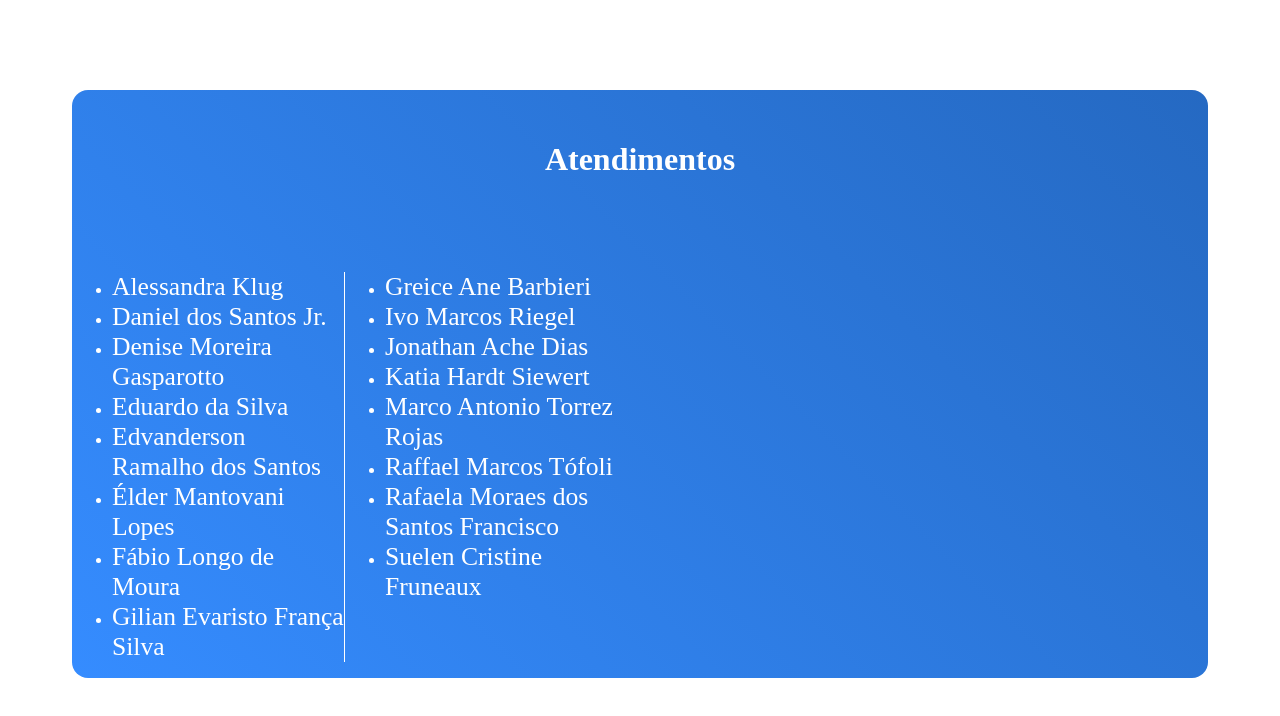
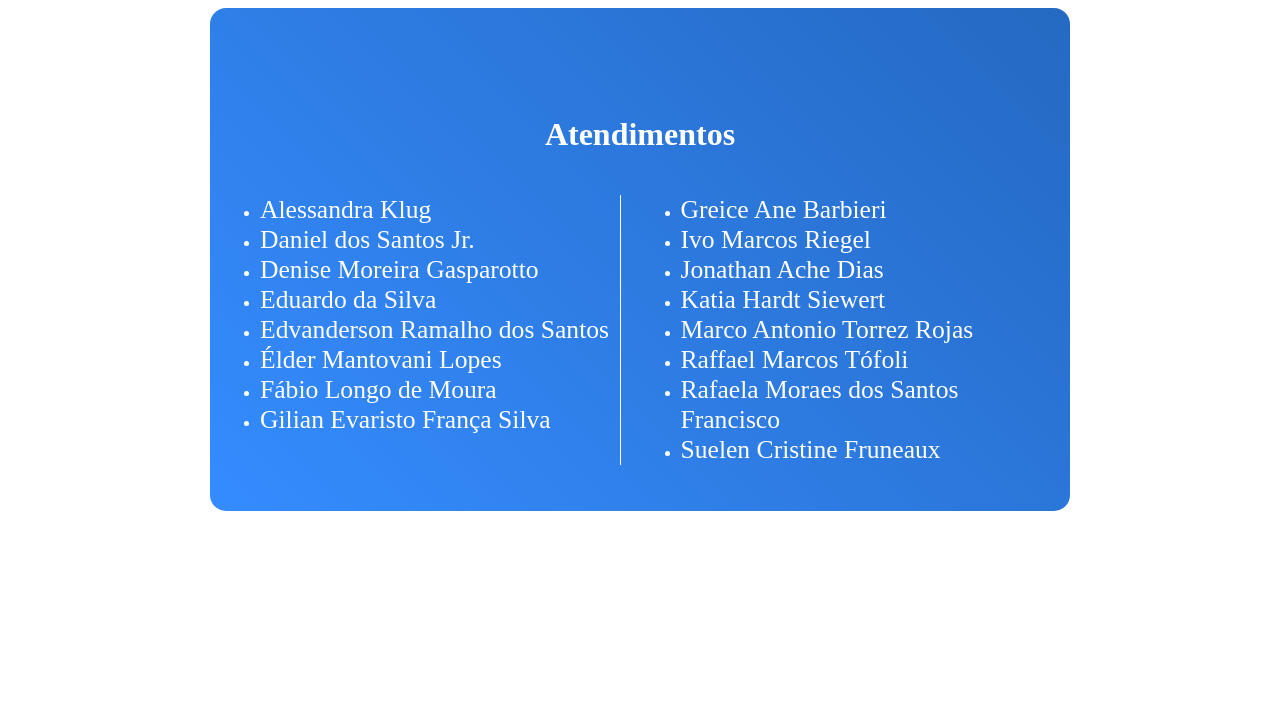
Before and after one commit to 2info3-Hackathon/frontend, a Vue app: page / in a window 1280 px wide. Shown: the top 716 px of the page. Built offline with nearby package versions, Linux system fonts and the light colour scheme.

Commit message:
FEAT: Alinhamento das listas

```diff
--- a/src/components/AtendimentosComponent.vue
+++ b/src/components/AtendimentosComponent.vue
@@ -5,9 +5,12 @@
 
     <section>
 
-        <h1>Atendimentos</h1>
 
-        <div>
+            <h1>Atendimentos</h1>
+
+
+
+        <div class="listas">
 
 <ul class="esquerda">
 
@@ -51,16 +54,19 @@
 
         </div>
 
+
     </section>
 
 </template>
 
 <style scoped>
 section {
-
+    max-width: 800px;
     background: linear-gradient(45deg, #358CFF, #2569C2);
-    margin: 7vw 5vw 7vw 5vw;
     border-radius: 1rem;
+    padding: 30px;
+    margin: 0 auto;
+    text-align: center;
 }
 
 section h1{
@@ -75,10 +81,9 @@ div{
 
     color: white;
     display: flex;
-    justify-content: space-between;
-    width: 50%;
-    padding: 4vw 0 0 0;
-
+    justify-content: center;
+    gap: 40px;
+    margin-top: 20px;
 }
 a{
 
@@ -90,6 +95,47 @@ a{
 section div ul.esquerda{
 
     border-right: solid 1px white;
+    width: 50%;
+    text-align: left;
+    list-style-type: disc;
+    padding-left: 20px;
+}
+section div ul.direita{
+    width: 50%;
+    text-align: left;
+    list-style-type: disc;
+    padding-left: 20px;
 }
 
+/*
+.container {
+  background: linear-gradient(to bottom, #3498db, #1f5fa0);
+  color: white;
+  padding: 30px;
+  border-radius: 15px;
+  max-width: 900px;
+  margin: 0 auto;
+  text-align: center;
+}
+
+.listas {
+  display: flex;
+  justify-content: center;
+  align-items: flex-start;
+  margin-top: 20px;
+}
+
+.lista {
+  list-style-type: disc;
+  text-align: left;
+  padding: 0 20px;
+}
+
+.lista.esquerda {
+  border-right: 1px solid white;
+  padding-right: 40px;
+  margin-right: 40px;
+}
+*/
+
 </style>
```
